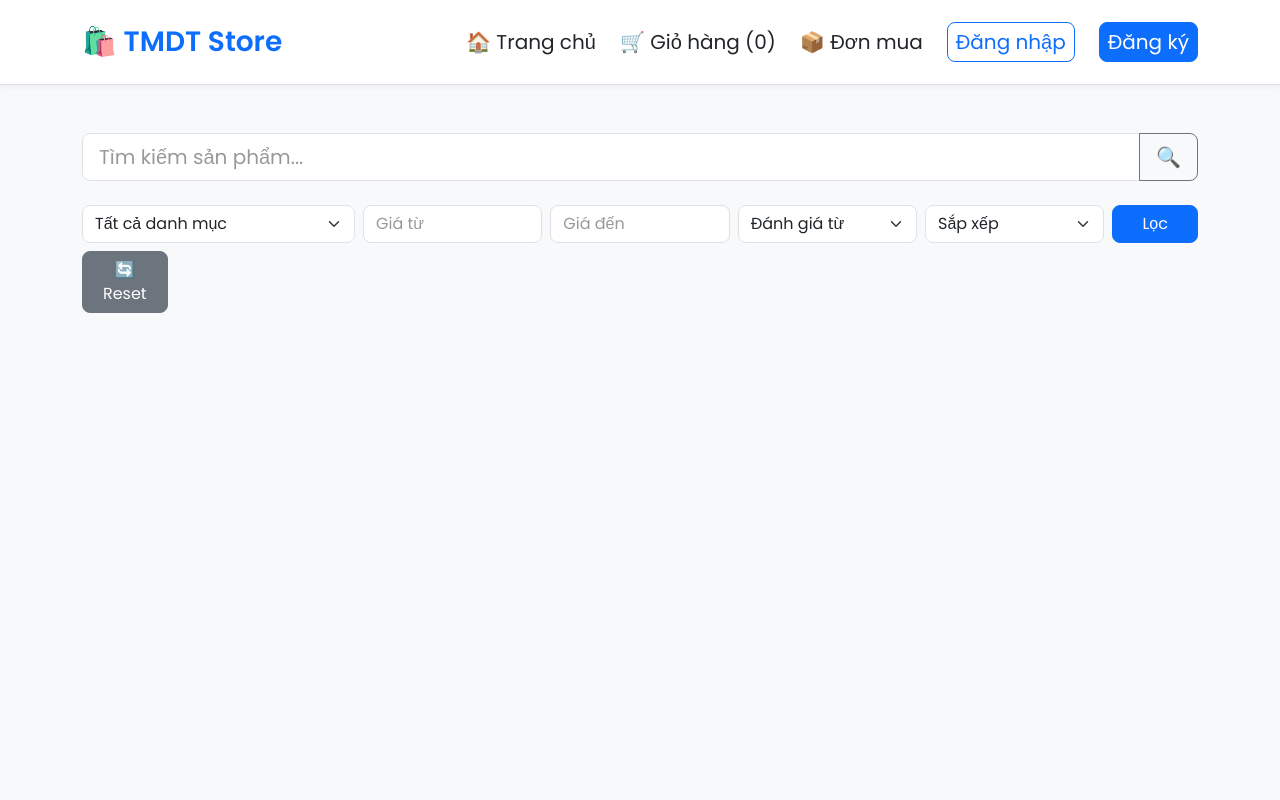
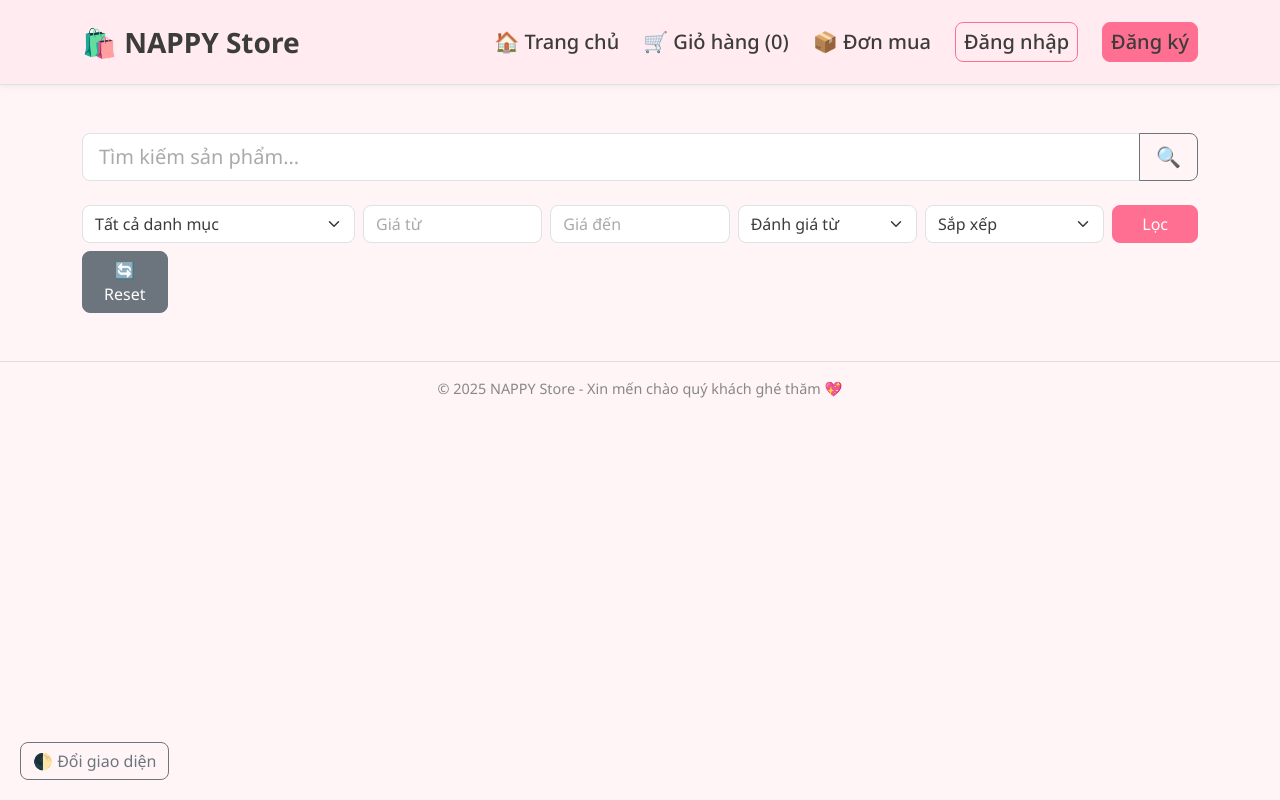
Before and after one commit to haianh04/CloudComputing, a Flask app: page / in a window 1280 px wide. Run offline with Flask 3, Linux system fonts and the light colour scheme; data that the repository does not hold is empty.

Commit message:
Cập nhật giao diện

```diff
--- a/app.py
+++ b/app.py
@@ -313,6 +313,12 @@ def logout():
     flash("Đã đăng xuất", "info")
     return redirect(url_for("login"))
 
+from datetime import datetime
+
+@app.context_processor
+def inject_now():
+    return {'current_year': datetime.now().year}
+
 # Background Job: Update order statuses
 def update_order_statuses():
     now = datetime.utcnow()
--- a/templates/base.html
+++ b/templates/base.html
@@ -3,38 +3,97 @@
 <head>
   <meta charset="UTF-8">
   <meta name="viewport" content="width=device-width, initial-scale=1.0">
-  <title>{% block title %}TMDT Store{% endblock %}</title>
+  <title>{% block title %}NAPPY Store{% endblock %}</title>
   <link href="https://cdn.jsdelivr.net/npm/bootstrap@5.3.0/dist/css/bootstrap.min.css" rel="stylesheet">
-  <link href="https://fonts.googleapis.com/css2?family=Poppins:wght@400;500;600&display=swap" rel="stylesheet">
+  <link href="https://fonts.googleapis.com/css2?family=Noto+Sans:wght@400;500;700&display=swap" rel="stylesheet">
+  <link rel="stylesheet" href="https://cdn.jsdelivr.net/npm/bootstrap-icons/font/bootstrap-icons.css">
   <style>
     body {
-      font-family: 'Poppins', sans-serif;
+      font-family: 'Noto Sans', sans-serif;
       background-color: var(--bg);
       color: var(--text);
+      transition: background-color 0.3s, color 0.3s;
     }
+
+    a {
+      color: var(--brand);
+      transition: color 0.2s ease-in-out;
+    }
+
+    a:hover {
+      text-decoration: underline;
+      color: var(--brand-hover);
+    }
+
+    :root[data-theme='light'] {
+      --bg: #fff5f7;
+      --text: #3c3c3c;
+      --card-bg: #ffeef2;
+      --nav-bg: #ffebf0;
+      --brand: #ff6f91;
+      --brand-hover: #ff3e6c;
+      --nav-link: #3c3c3c;
+      --input-bg: #ffffff;
+    }
+
+    :root[data-theme='dark'] {
+      --bg: #1a1a1a;
+      --text: #f8f8f8;
+      --card-bg: #2b2b2b;
+      --nav-bg: #2a2a2a;
+      --brand: #ff6f91;
+      --brand-hover: #ff3e6c;
+      --nav-link: #ffffff;
+      --input-bg: #333333;
+    }
+
     .navbar {
       background-color: var(--nav-bg) !important;
       box-shadow: 0 2px 6px rgba(0, 0, 0, 0.05);
     }
-    :root[data-theme='light'] {
-      --bg: #f8f9fa;
-      --text: #212529;
-      --card-bg: #ffffff;
-      --nav-bg: #ffffff;
+
+    .navbar a {
+      color: var(--nav-link) !important;
+      transition: all 0.2s ease-in-out;
+      font-weight: 500;
     }
-    :root[data-theme='dark'] {
-      --bg: #121212;
-      --text: #e0e0e0;
-      --card-bg: #1f1f1f;
-      --nav-bg: #1c1c1c;
+
+    .navbar a:hover {
+      color: var(--brand);
+      transform: scale(1.05);
     }
+
+    .navbar-brand {
+      font-size: 1.75rem;
+      font-weight: 600;
+      color: var(--brand) !important;
+    }
+
     .btn {
       border-radius: 0.5rem;
       transition: all 0.3s ease;
     }
-    .btn:hover {
-      opacity: 0.9;
+
+    .btn-primary {
+      background-color: var(--brand);
+      border-color: var(--brand);
     }
+
+    .btn-primary:hover {
+      background-color: var(--brand-hover);
+      border-color: var(--brand-hover);
+    }
+
+    .btn-outline-primary {
+      color: var(--brand);
+      border-color: var(--brand);
+    }
+
+    .btn-outline-primary:hover {
+      background-color: var(--brand);
+      color: white;
+    }
+
     .card {
       border: none;
       border-radius: 1rem;
@@ -42,32 +101,100 @@
       box-shadow: 0 0 12px rgba(0, 0, 0, 0.06);
       transition: transform 0.2s ease-in-out;
     }
+
     .card:hover {
-      transform: translateY(-4px);
+      transform: translateY(-5px);
+      box-shadow: 0 12px 24px rgba(0, 0, 0, 0.1);
     }
+
     .form-control, .form-select {
       border-radius: 0.5rem;
-      background-color: var(--card-bg);
+      background-color: var(--input-bg);
       color: var(--text);
     }
+
     .form-control::placeholder {
-      color: #999;
+      color: #aaa;
     }
+
     .alert {
       border-radius: 0.5rem;
+      background-color: var(--card-bg);
+      border: 1px solid var(--brand);
+      color: var(--text);
     }
+
     .product-description {
       overflow: hidden;
       display: -webkit-box;
       -webkit-line-clamp: 3;
       -webkit-box-orient: vertical;
     }
+
     .product-description.expanded {
       -webkit-line-clamp: unset;
       max-height: none;
     }
+
+    .card-title {
+      font-size: 1rem;
+      font-weight: 600;
+      min-height: 4.8em;
+      overflow: hidden;
+      display: -webkit-box;
+      -webkit-line-clamp: 4;
+      -webkit-box-orient: vertical;
+      color: var(--text);
+    }
+
+    .category-name {
+      display: -webkit-box;
+      -webkit-line-clamp: 2;
+      -webkit-box-orient: vertical;
+      overflow: hidden;
+      text-overflow: ellipsis;
+      min-height: 3em;
+    }
+
+    .card .card-body {
+      display: flex;
+      flex-direction: column;
+      color: var(--text);
+    }
+
+    .card .card-body .btn:last-child {
+      margin-top: auto;
+    }
+
     .toggle-theme {
       cursor: pointer;
+      position: fixed;
+      bottom: 20px;
+      left: 20px;
+      z-index: 9999;
+    }
+
+    .footer {
+      border-top: 1px solid #ddd;
+      padding: 1rem;
+      text-align: center;
+      color: #888;
+      font-size: 0.9rem;
+    }
+
+    .carousel-control-prev-icon,
+    .carousel-control-next-icon {
+      filter: invert(60%);
+    }
+
+    /* GIỮ MÀU CHỮ ĐEN CHO CÁC THÀNH PHẦN LOGIN/REGISTER KHI Ở GIAO DIỆN TỐI */
+    :root[data-theme='dark'] .login-form label,
+    :root[data-theme='dark'] .login-form h2,
+    :root[data-theme='dark'] .login-form .alert,
+    :root[data-theme='dark'] .register-form label,
+    :root[data-theme='dark'] .register-form h2,
+    :root[data-theme='dark'] .register-form .alert {
+      color: #000 !important;
     }
   </style>
   {% block extra_head %}{% endblock %}
@@ -77,6 +204,27 @@
   <main class="container my-5">
     {% block content %}{% endblock %}
   </main>
+
+  <footer class="footer">
+    © {{ current_year }} NAPPY Store - Xin mến chào quý khách ghé thăm 💖
+  </footer>
+
+  <button class="btn btn-outline-secondary toggle-theme" onclick="toggleTheme()">🌓 Đổi giao diện</button>
+
+  <script>
+    function toggleTheme() {
+      const html = document.documentElement;
+      const current = html.getAttribute('data-theme') || 'light';
+      const next = current === 'light' ? 'dark' : 'light';
+      html.setAttribute('data-theme', next);
+      localStorage.setItem('theme', next);
+    }
+    document.addEventListener("DOMContentLoaded", () => {
+      const saved = localStorage.getItem('theme') || 'light';
+      document.documentElement.setAttribute('data-theme', saved);
+    });
+  </script>
+
   <script src="https://cdn.jsdelivr.net/npm/bootstrap@5.3.0/dist/js/bootstrap.bundle.min.js"></script>
   {% block scripts %}{% endblock %}
 </body>
--- a/templates/index.html
+++ b/templates/index.html
@@ -1,5 +1,5 @@
 {% extends 'base.html' %}
-{% block title %}TMDT Store - Sản phẩm{% endblock %}
+{% block title %}NAPPY Store - Sản phẩm{% endblock %}
 {% block content %}
 <form method="get" class="mb-4" id="search-form">
   <div class="input-group input-group-lg">
--- a/templates/login.html
+++ b/templates/login.html
@@ -2,7 +2,7 @@
 {% block title %}Đăng nhập - TMDT Store{% endblock %}
 {% block content %}
 <div class="d-flex justify-content-center align-items-center" style="min-height: 80vh;">
-  <div class="bg-white shadow rounded p-4" style="min-width: 360px;">
+  <div class="login-form bg-white shadow rounded p-4" style="min-width: 360px;">
     <h2 class="mb-4 text-center">Đăng nhập</h2>
     {% with messages = get_flashed_messages(with_categories=true) %}
       {% if messages %}
--- a/templates/navbar.html
+++ b/templates/navbar.html
@@ -1,6 +1,6 @@
 <nav class="navbar navbar-expand-lg border-bottom py-3 sticky-top">
   <div class="container d-flex justify-content-between align-items-center">
-    <a class="navbar-brand fs-3 fw-semibold text-primary" href="{{ url_for('index') }}">🛍️ TMDT Store</a>
+    <a class="navbar-brand fs-3 fw-semibold text-primary" href="{{ url_for('index') }}">🛍️ NAPPY Store</a>
     <div class="d-flex align-items-center gap-4">
       <a class="fs-5 text-decoration-none text-dark" href="{{ url_for('index') }}">🏠 Trang chủ</a>
       <a class="fs-5 text-decoration-none text-dark" href="{{ url_for('view_cart') }}">
--- a/templates/register.html
+++ b/templates/register.html
@@ -2,7 +2,7 @@
 {% block title %}Đăng ký - TMDT Store{% endblock %}
 {% block content %}
 <div class="d-flex justify-content-center align-items-center" style="min-height: 80vh;">
-  <div class="bg-white shadow rounded p-4" style="min-width: 360px;">
+  <div class="register-form bg-white shadow rounded p-4" style="min-width: 360px;">
     <h2 class="mb-4 text-center">Đăng ký</h2>
     {% with messages = get_flashed_messages(with_categories=true) %}
       {% if messages %}
```
